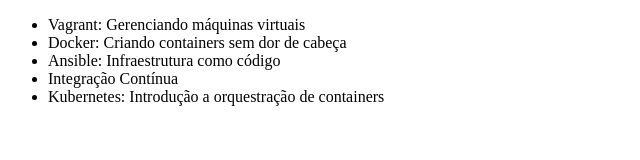
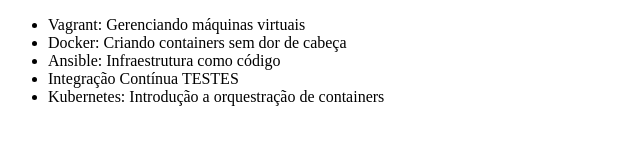
Before and after one commit to ThiagoBAlves13/aula, a plain HTML site: page AulaGit/index.html in a window 1280 px wide. Shown: the full height of the page, 0-640 px from the left. Drawn offline with Linux system fonts and the light colour scheme.

Commit message:
Update index.html

```diff
--- a/AulaGit/index.html
+++ b/AulaGit/index.html
@@ -9,7 +9,7 @@
         <li>Vagrant: Gerenciando máquinas virtuais</li>
         <li>Docker: Criando containers sem dor de cabeça</li>
         <li>Ansible: Infraestrutura como código</li>
-        <li>Integração Contínua</li>
+        <li>Integração Contínua TESTES</li>
 	<li>Kubernetes: Introdução a orquestração de containers</li>
     </ul>
 </body>
```
